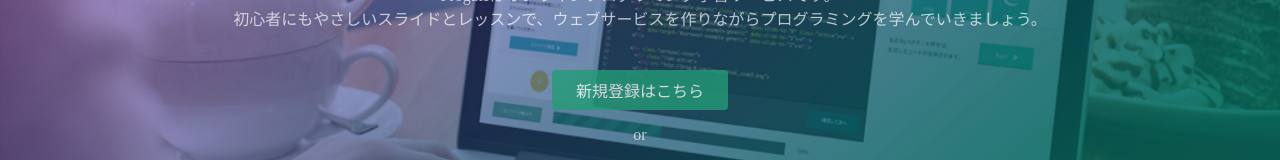
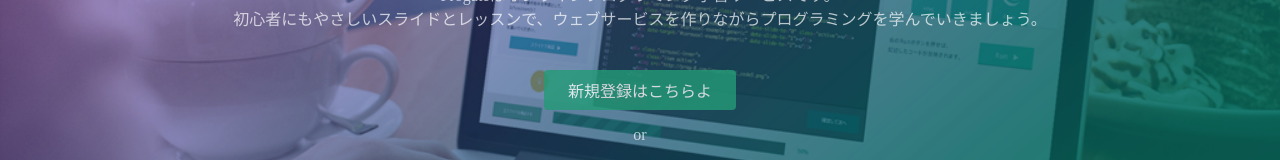
Before and after one commit to max2020xam/github.io, a plain HTML site: page index.html in a window 1280 px wide. Shown: the part 362-522 px from the top of the page. Drawn offline with Linux system fonts and the light colour scheme.

Commit message:
Update index.html

```diff
--- a/index.html
+++ b/index.html
@@ -26,7 +26,7 @@
       <h1>LEARN TO CODE.<br>LEARN TO BE CREATIVE.</h1>
       <p>Progateはオンラインプログラミング学習サービスです。<br>初心者にもやさしいスライドとレッスンで、ウェブサービスを作りながらプログラミングを学んでいきましょう。</p>
       <div class="btn-wrapper">
-        <a href="#" class="btn signup">新規登録はこちら</a>
+        <a href="#" class="btn signup">新規登録はこちらよ</a>
         <p>or</p>
         <a href="#" class="btn facebook"><span class="fa fa-facebook"></span>Facebookで登録</a>
         <a href="#" class="btn twitter"><span class="fa fa-twitter"></span>Twitterで登録</a>
```
